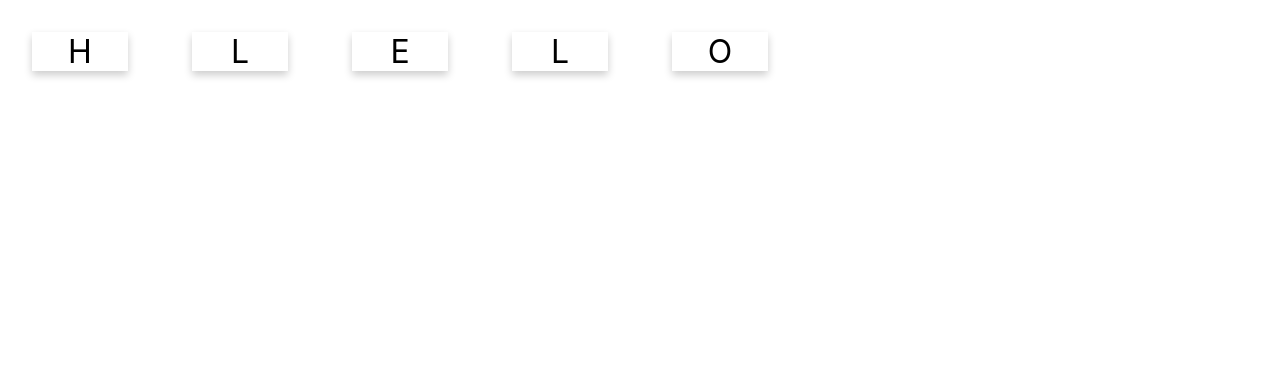
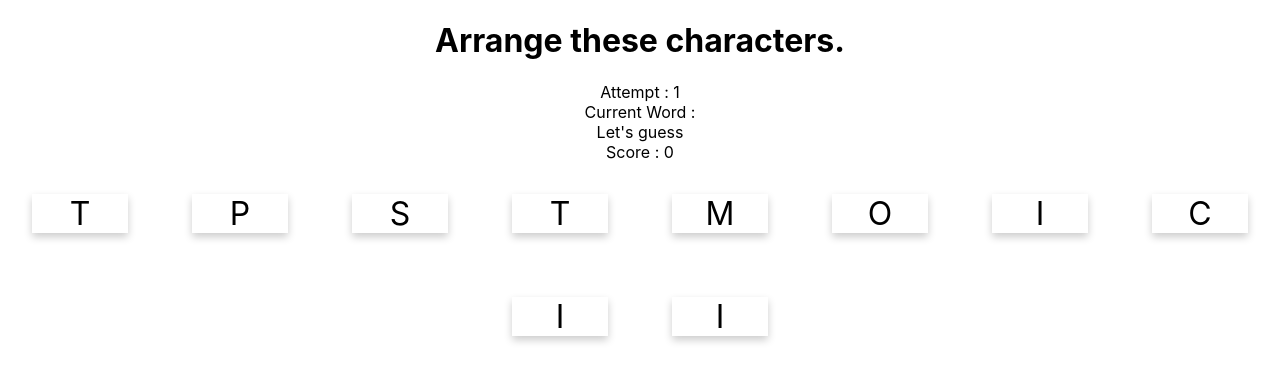
Before and after one commit to SaintKM/LabYarnReact, a React (Create React App) app: page / in a window 1280 px wide. Shown: the top 382 px of the page. Built offline with nearby package versions, Linux system fonts and the light colour scheme.

Commit message:
add display of attempt,definition and score

```diff
--- a/src/App.css
+++ b/src/App.css
@@ -1,40 +1,5 @@
 .App {
   text-align: center;
-}
-
-.App-logo {
-  height: 40vmin;
-  pointer-events: none;
-}
-
-@media (prefers-reduced-motion: no-preference) {
-  .App-logo {
-    animation: App-logo-spin infinite 20s linear;
-  }
-}
-
-.App-header {
-  background-color: #282c34;
-  min-height: 100vh;
-  display: flex;
-  flex-direction: column;
-  align-items: center;
-  justify-content: center;
-  font-size: calc(10px + 2vmin);
-  color: white;
-}
-
-.App-link {
-  color: #61dafb;
-}
-
-@keyframes App-logo-spin {
-  from {
-    transform: rotate(0deg);
-  }
-  to {
-    transform: rotate(360deg);
-  }
 }
 
 .card {
--- a/src/App.js
+++ b/src/App.js
@@ -1,11 +1,13 @@
 import React from 'react';
 import './App.css';
 import WordCard from './WordCard';
-const word = "hello";
+const word = ["hello", "equivalent", "balanced", "peace", "graduate", "respect", "optimistic"];
+var random = Math.floor(Math.random() * word.length);
 function App() {
  return (
-  <div>
-    <WordCard value="hello"/>
+  <div className="App">
+    <h1>Arrange these characters.</h1>
+    <WordCard value={word[random]}/>
   </div>
  );
 }
--- a/src/WordCard.js
+++ b/src/WordCard.js
@@ -10,6 +10,8 @@ const prepareStateFromWord = (given_word) => {
         chars,
         attempt: 1,
         guess: '',
+        definition_word: "Let's guess",
+        score: 0,
         completed: false
     }
 }
@@ -19,15 +21,16 @@ export default function WordCard(props){
     const [state, setState] = useState(prepareStateFromWord(props.value))
 
     const activationHandler = (c) => {
-        console.log(`${c} has been activated.`)
+        //console.log(`${c} has been activated.`)
         let guess = state.guess + c
         setState({...state, guess})
         if(guess.length == state.word.length){
             if(guess == state.word){
                 console.log('yeah!')
-                setState({...state, guess: '', completed: true})
+                setState({...state, definition_word: "Congratulations!", score: state.score + 1, completed: true})
             }else{
                 console.log('reset')
+                state.definition_word = "Nice try!"
                 setState({...state, guess: '', attempt: state.attempt + 1})
             }
         }
@@ -35,9 +38,17 @@ export default function WordCard(props){
 
     return (
         <div>
-            {
-                state.chars.map((c, i) => <CharacterCard value={c} key={i} activationHandler={activationHandler} attempt={state.attempt}/>)
-            }
+            <div>Attempt : { state.attempt }</div>
+            <div>Current Word : { state.guess }</div>
+            <div>{ state.definition_word }</div>
+            <div>Score : { state.score }</div>
+            <div>
+                {
+                    state.chars.map((c, i) =>
+                        <CharacterCard value={c} key={i} activationHandler={activationHandler} attempt={state.attempt}/>
+                    )
+                }
+            </div>
         </div>
     );
 }
```
